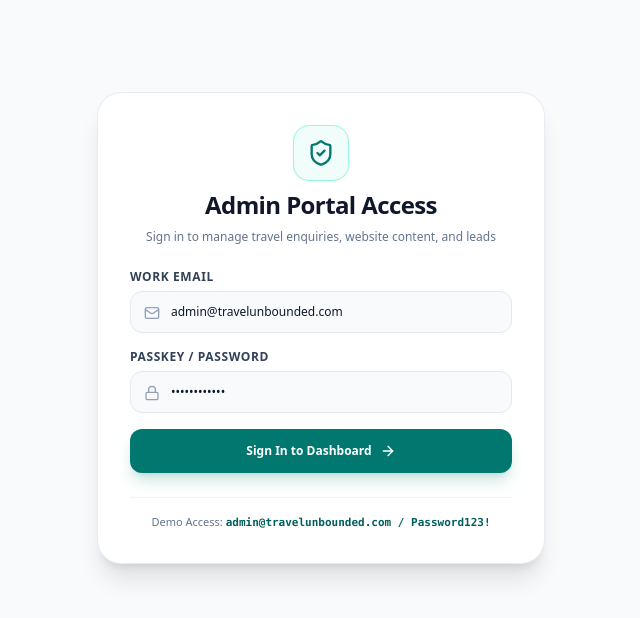
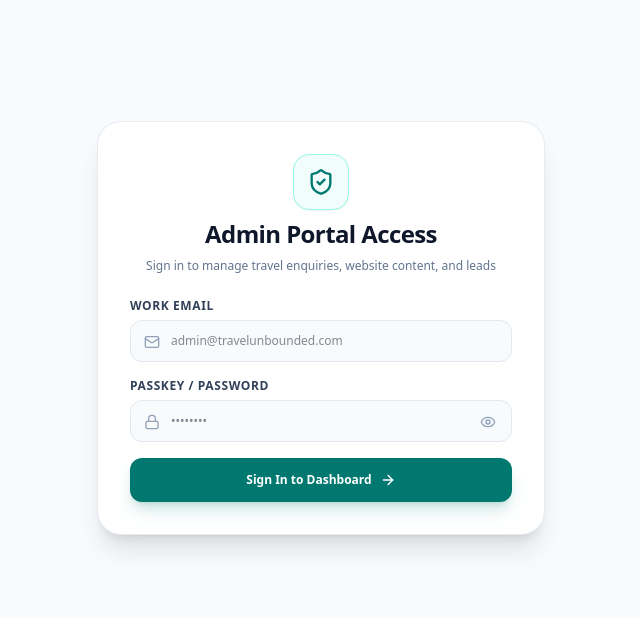
Before and after one commit to ananyadarna/travelUnbounded, a Next.js app: page /admin/login in a window 1280 px wide. Shown: the top 618 px of the page, without its empty margins (319-959 px from the left). Built offline with nearby package versions, Linux system fonts and the light colour scheme.

Commit message:
Update admin login form fields and add password visibility toggle

```diff
--- a/app/admin/login/page.js
+++ b/app/admin/login/page.js
@@ -2,12 +2,13 @@
 
 import React, { useState } from 'react';
 import { useRouter } from 'next/navigation';
-import { ShieldCheck, Lock, Mail, ArrowRight } from 'lucide-react';
+import { ShieldCheck, Lock, Mail, ArrowRight, Eye, EyeOff } from 'lucide-react';
 
 export default function AdminLoginPage() {
   const router = useRouter();
-  const [email, setEmail] = useState('admin@travelunbounded.com');
-  const [password, setPassword] = useState('Password123!');
+  const [email, setEmail] = useState('');
+  const [password, setPassword] = useState('');
+  const [showPassword, setShowPassword] = useState(false);
   const [error, setError] = useState('');
   const [loading, setLoading] = useState(false);
 
@@ -79,13 +80,21 @@ export default function AdminLoginPage() {
             <div className="relative">
               <Lock className="w-4 h-4 text-slate-400 absolute left-3.5 top-3.5" />
               <input
-                type="password"
+                type={showPassword ? 'text' : 'password'}
                 required
                 value={password}
                 onChange={(e) => setPassword(e.target.value)}
-                className="w-full bg-slate-50 border border-slate-200 rounded-xl pl-10 pr-4 py-3 text-slate-900 focus:border-teal-600 focus:bg-white focus:ring-2 focus:ring-teal-100 outline-none transition-all"
+                className="w-full bg-slate-50 border border-slate-200 rounded-xl pl-10 pr-10 py-3 text-slate-900 focus:border-teal-600 focus:bg-white focus:ring-2 focus:ring-teal-100 outline-none transition-all"
                 placeholder="••••••••"
               />
+              <button
+                type="button"
+                onClick={() => setShowPassword(!showPassword)}
+                className="absolute right-3.5 top-3 text-slate-400 hover:text-slate-600 focus:outline-none p-0.5"
+                aria-label={showPassword ? 'Hide password' : 'Show password'}
+              >
+                {showPassword ? <EyeOff className="w-4 h-4" /> : <Eye className="w-4 h-4" />}
+              </button>
             </div>
           </div>
 
@@ -99,12 +108,6 @@ export default function AdminLoginPage() {
           </button>
         </form>
 
-        <div className="pt-4 border-t border-slate-100 text-center">
-          <p className="text-[11px] text-slate-500">
-            Demo Access: <span className="text-teal-800 font-mono font-semibold">admin@travelunbounded.com / Password123!</span>
-          </p>
-        </div>
-
       </div>
     </div>
   );
```
